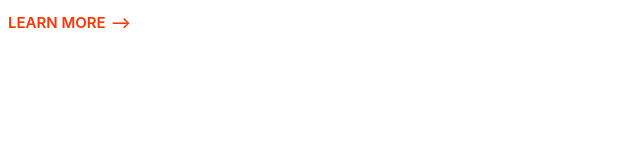
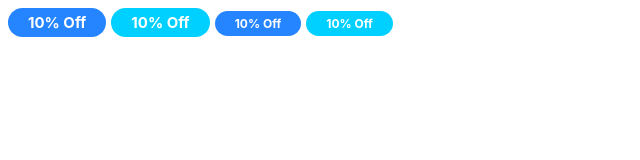
Before and after one commit to Rolando9008/html_css_components, a plain HTML site: page pages/index.html in a window 1280 px wide. Shown: the whole page, without its empty margins (0-640 px from the left). Drawn offline with Linux system fonts and the light colour scheme.

Commit message:
Badge Component

```diff
--- a/css/styles.css
+++ b/css/styles.css
@@ -69,3 +69,30 @@ a {
         font-size: 1.5rem;
     }
 }
+/* Badges */
+.badge {
+    font-size: 2rem;
+    white-space: nowrap;
+    border-radius: 20px;
+    padding: .5rem 2rem;
+    font-weight: bold;
+}
+.badge--primary {
+    background-color: var(--color-primary);
+    color: #fff;
+}
+.badge--secondary {
+    background-color: var(--color-secondary);
+    color: #fff;
+}
+.badge--small {
+    font-size: 1.6rem;
+}
+@media screen and (min-width: 1024px){
+    .badge {
+        font-size: 1.5rem;
+    }
+    .badge--small {
+        font-size: 1.2rem;
+    }
+}
--- a/pages/index.html
+++ b/pages/index.html
@@ -7,6 +7,9 @@
     <link rel="stylesheet" href="/css/styles.css">
 </head>
 <body>
-    <a href="#" class="link">Learn More</a>
+    <span class="badge badge--primary">10% Off</span>
+    <span class="badge badge--secondary">10% Off</span>
+    <span class="badge badge--primary badge--small">10% Off</span>
+    <span class="badge badge--secondary badge--small">10% Off</span>
 </body>
 </html>
```
Also changed, not shown: components/badge-component.html (added, +4 -0 lines).
